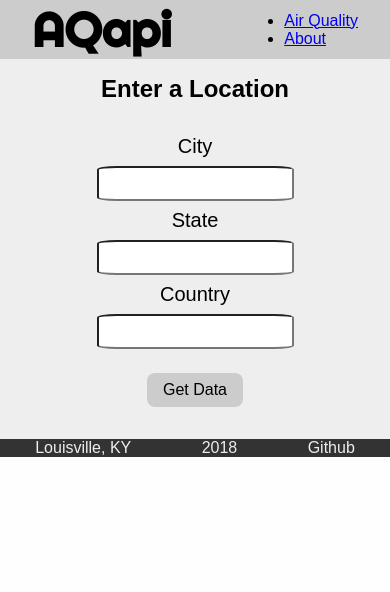
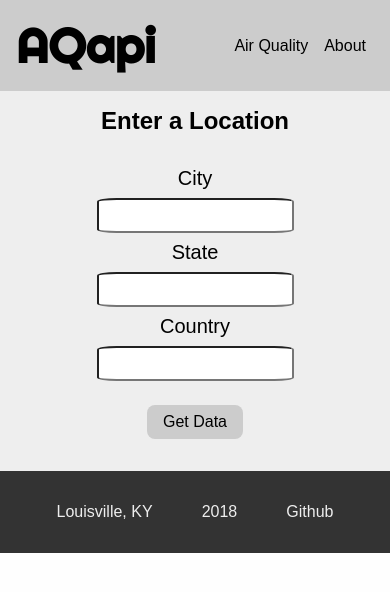
Before and after one commit to jbratcher/should-i-run, a React (Create React App) app: page / in a window 390 px wide. Shown: the top 592 px of the page. Built offline with nearby package versions, Linux system fonts and the light colour scheme; no server answers.

Commit message:
fix: target #root element instead of body, more responsiveness to screen size changes

```diff
--- a/src/App.css
+++ b/src/App.css
@@ -8,22 +8,24 @@ body {
   font-family: sans-serif;
   overflow-x: hidden; }
 
+#root {
+  display: flex;
+  height: 100%; }
+
 header {
   background: #ccc;
   display: flex;
   justify-content: space-between;
   align-items: center;
-  padding: 0 2rem; }
+  padding: 1rem;
+  width: 100vw; }
 
-ight
 nav ul {
   display: flex;
   list-style-type: none; }
-  ight
-nav ul li {
+  nav ul li {
     margin: 0 0.5rem; }
-    ight
-nav ul li a {
+    nav ul li a {
       color: #000;
       text-decoration: none; }
 
@@ -44,13 +46,9 @@ main {
   flex-direction: column;
   align-items: center;
   justify-content: center;
-  height: 100%;
   position: relative;
   transition: all 0.5s ease-in-out;
   width: 100%; }
-
-#formSection:target {
-  width: 60vw; }
 
 main h2 {
   padding: 1rem 0;
@@ -108,7 +106,8 @@ footer {
   color: #eee;
   display: flex;
   justify-content: space-around;
-  align-items: center; }
+  align-items: center;
+  padding: 2rem; }
   footer span a {
     color: #eee;
     text-decoration: none; }
--- a/src/App.scss
+++ b/src/App.scss
@@ -10,13 +10,19 @@ body {
   overflow-x: hidden;
 }
 
+#root {
+  display: flex;
+  height: 100%;
+}
+
 header {
   background: #ccc;
   display: flex;
   justify-content: space-between;
   align-items: center;
-  padding: 0 2rem;
-}ight
+  padding: 1rem;
+  width: 100vw;
+}
 
 
 nav ul {
@@ -54,14 +60,9 @@ main {
   flex-direction: column;
   align-items: center;
   justify-content: center;
-  height: 100%;
   position: relative;
   transition: all 0.5s ease-in-out;
   width: 100%;
-}
-
-#formSection:target {
-  width: 60vw;
 }
 
 main h2 {
@@ -142,6 +143,7 @@ footer {
   display: flex;
   justify-content: space-around;
   align-items: center;
+  padding: 2rem;
 
   span a {
     color: #eee;
```
